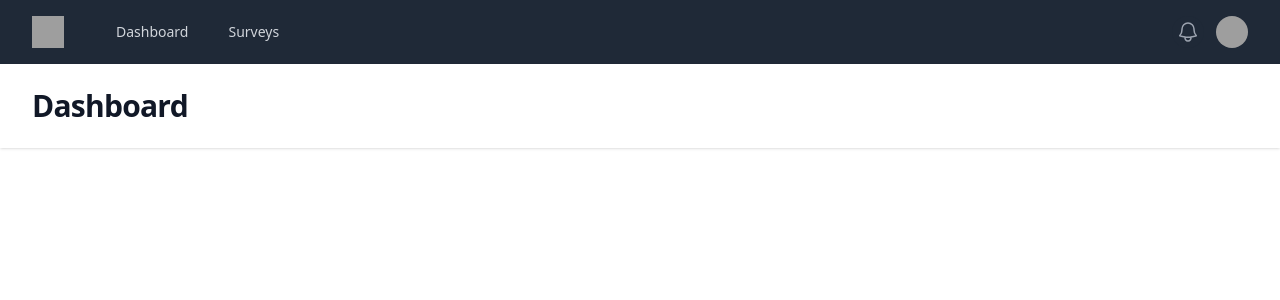
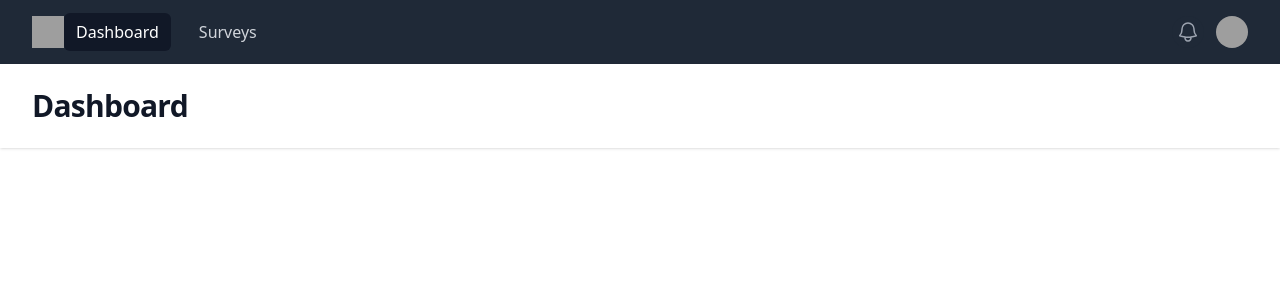
Before and after one commit to ori-123/surveypilot, a React (Vite) app in the folder sp-frontend/: page / in a window 1280 px wide. Shown: the top 300 px of the page. Built offline with nearby package versions, Linux system fonts and the light colour scheme; grey boxes are pictures that could not be loaded.

Commit message:
Bugfix Navlink in DefaultLayout.jsx

```diff
--- a/sp-frontend/src/components/DefaultLayout.jsx
+++ b/sp-frontend/src/components/DefaultLayout.jsx
@@ -1,7 +1,7 @@
-import { Fragment } from 'react'
-import { Disclosure, Menu, Transition } from '@headlessui/react'
-import { Bars3Icon, BellIcon, XMarkIcon } from '@heroicons/react/24/outline'
-import { NavLink, Outlet } from "react-router-dom";
+import {Fragment} from 'react'
+import {Disclosure, Menu, Transition} from '@headlessui/react'
+import {Bars3Icon, BellIcon, XMarkIcon} from '@heroicons/react/24/outline'
+import {NavLink, Outlet} from "react-router-dom";
 
 const user = {
 	name: 'Tom Cook',
@@ -10,11 +10,11 @@ const user = {
 		'https://images.unsplash.com/photo-1472099645785-5658abf4ff4e?ixlib=rb-1.2.1&ixid=eyJhcHBfaWQiOjEyMDd9&auto=format&fit=facearea&facepad=2&w=256&h=256&q=80',
 }
 const navigation = [
-    { name: 'Dashboard', to: '/' },
-    { name: 'Surveys', to: '/surveys' },
+	{name: 'Dashboard', to: '/'},
+	{name: 'Surveys', to: '/surveys'},
 ]
 const userNavigation = [
-    { name: 'Sign out', href: '#' },
+	{name: 'Sign out', href: '#'},
 ]
 
 function classNames(...classes) {
@@ -26,7 +26,7 @@ export default function DefaultLayout() {
 		<>
 			<div className="min-h-full">
 				<Disclosure as="nav" className="bg-gray-800">
-                    {({ open }) => (
+					{({open}) => (
 						<>
 							<div className="mx-auto max-w-7xl px-4 sm:px-6 lg:px-8">
 								<div className="flex h-16 items-center justify-between">
@@ -38,24 +38,19 @@ export default function DefaultLayout() {
 												alt="Your Company"
 											/>
 										</div>
-                                        <div className="hidden md:block">
-                                            <div className="ml-10 flex items-baseline space-x-4">
+										<div className="space-x-4">
 											{navigation.map((item) => (
-                                                    <a
+												<NavLink
 													key={item.name}
-                                                        href={item.href}
-                                                        className={classNames(
-                                                            item.current
-                                                                ? 'bg-gray-900 text-white'
-                                                                : 'text-gray-300 hover:bg-gray-700 hover:text-white',
-                                                            'rounded-md px-3 py-2 text-sm font-medium'
+													to={item.to}
+													className={({isActive}) => classNames(
+														isActive ? 'bg-gray-900 text-white' : 'text-gray-300 hover:bg-gray-700 hover:text-white',
+														'rounded-md px-3 py-2 text-base font-medium'
 													)}
-                                                        aria-current={item.current ? 'page' : undefined}
 												>
 													{item.name}
-                                                    </a>
+												</NavLink>
 											))}
-                                            </div>
 										</div>
 									</div>
 									<div className="hidden md:block">
@@ -64,18 +59,19 @@ export default function DefaultLayout() {
 												type="button"
 												className="relative rounded-full bg-gray-800 p-1 text-gray-400 hover:text-white focus:outline-none focus:ring-2 focus:ring-white focus:ring-offset-2 focus:ring-offset-gray-800"
 											>
-                                                <span className="absolute -inset-1.5" />
+												<span className="absolute -inset-1.5"/>
 												<span className="sr-only">View notifications</span>
-                                                <BellIcon className="h-6 w-6" aria-hidden="true" />
+												<BellIcon className="h-6 w-6" aria-hidden="true"/>
 											</button>
 
 											{/* Profile dropdown */}
 											<Menu as="div" className="relative ml-3">
 												<div>
-                                                    <Menu.Button className="relative flex max-w-xs items-center rounded-full bg-gray-800 text-sm focus:outline-none focus:ring-2 focus:ring-white focus:ring-offset-2 focus:ring-offset-gray-800">
-                                                        <span className="absolute -inset-1.5" />
+													<Menu.Button
+														className="relative flex max-w-xs items-center rounded-full bg-gray-800 text-sm focus:outline-none focus:ring-2 focus:ring-white focus:ring-offset-2 focus:ring-offset-gray-800">
+														<span className="absolute -inset-1.5"/>
 														<span className="sr-only">Open user menu</span>
-                                                        <img className="h-8 w-8 rounded-full" src={user.imageUrl} alt="" />
+														<img className="h-8 w-8 rounded-full" src={user.imageUrl} alt=""/>
 													</Menu.Button>
 												</div>
 												<Transition
@@ -87,10 +83,11 @@ export default function DefaultLayout() {
 													leaveFrom="transform opacity-100 scale-100"
 													leaveTo="transform opacity-0 scale-95"
 												>
-                                                    <Menu.Items className="absolute right-0 z-10 mt-2 w-48 origin-top-right rounded-md bg-white py-1 shadow-lg ring-1 ring-black ring-opacity-5 focus:outline-none">
+													<Menu.Items
+														className="absolute right-0 z-10 mt-2 w-48 origin-top-right rounded-md bg-white py-1 shadow-lg ring-1 ring-black ring-opacity-5 focus:outline-none">
 														{userNavigation.map((item) => (
 															<Menu.Item key={item.name}>
-                                                                {({ active }) => (
+																{({active}) => (
 																	<a
 																		href={item.href}
 																		className={classNames(
@@ -110,13 +107,14 @@ export default function DefaultLayout() {
 									</div>
 									<div className="-mr-2 flex md:hidden">
 										{/* Mobile menu button */}
-                                        <Disclosure.Button className="relative inline-flex items-center justify-center rounded-md bg-gray-800 p-2 text-gray-400 hover:bg-gray-700 hover:text-white focus:outline-none focus:ring-2 focus:ring-white focus:ring-offset-2 focus:ring-offset-gray-800">
-                                            <span className="absolute -inset-0.5" />
+										<Disclosure.Button
+											className="relative inline-flex items-center justify-center rounded-md bg-gray-800 p-2 text-gray-400 hover:bg-gray-700 hover:text-white focus:outline-none focus:ring-2 focus:ring-white focus:ring-offset-2 focus:ring-offset-gray-800">
+											<span className="absolute -inset-0.5"/>
 											<span className="sr-only">Open main menu</span>
 											{open ? (
-                                                <XMarkIcon className="block h-6 w-6" aria-hidden="true" />
+												<XMarkIcon className="block h-6 w-6" aria-hidden="true"/>
 											) : (
-                                                <Bars3Icon className="block h-6 w-6" aria-hidden="true" />
+												<Bars3Icon className="block h-6 w-6" aria-hidden="true"/>
 											)}
 										</Disclosure.Button>
 									</div>
@@ -124,36 +122,41 @@ export default function DefaultLayout() {
 							</div>
 
 							<Disclosure.Panel className="md:hidden">
-                                <div className="space-y-1 px-2 pb-3 pt-2 sm:px-3">
+								<div className="ml-10 flex items-baseline space-x-4">
 									{navigation.map((item) => (
-                                        <NavLink
+										<a
 											key={item.name}
-                                            to={item.to}
-                                            className={({ isActive }) => classNames(
-                                                isActive ? 'bg-gray-900 text-white' : 'text-gray-300 hover:bg-gray-700 hover:text-white',
-                                                'block rounded-md px-3 py-2 text-base font-medium'
+											href={item.href}
+											className={classNames(
+												item.current
+													? 'bg-gray-900 text-white'
+													: 'text-gray-300 hover:bg-gray-700 hover:text-white',
+												'rounded-md px-3 py-2 text-sm font-medium'
 											)}
+											aria-current={item.current ? 'page' : undefined}
 										>
 											{item.name}
-                                        </NavLink>
+										</a>
 									))}
 								</div>
 								<div className="border-t border-gray-700 pb-3 pt-4">
 									<div className="flex items-center px-5">
 										<div className="flex-shrink-0">
-                                            <img className="h-10 w-10 rounded-full" src={user.imageUrl} alt="" />
+											<img className="h-10 w-10 rounded-full" src={user.imageUrl} alt=""/>
 										</div>
 										<div className="ml-3">
-                                            <div className="text-base font-medium leading-none text-white">{user.name}</div>
-                                            <div className="text-sm font-medium leading-none text-gray-400">{user.email}</div>
+											<div
+												className="text-base font-medium leading-none text-white">{user.name}</div>
+											<div
+												className="text-sm font-medium leading-none text-gray-400">{user.email}</div>
 										</div>
 										<button
 											type="button"
 											className="relative ml-auto flex-shrink-0 rounded-full bg-gray-800 p-1 text-gray-400 hover:text-white focus:outline-none focus:ring-2 focus:ring-white focus:ring-offset-2 focus:ring-offset-gray-800"
 										>
-                                            <span className="absolute -inset-1.5" />
+											<span className="absolute -inset-1.5"/>
 											<span className="sr-only">View notifications</span>
-                                            <BellIcon className="h-6 w-6" aria-hidden="true" />
+											<BellIcon className="h-6 w-6" aria-hidden="true"/>
 										</button>
 									</div>
 									<div className="mt-3 space-y-1 px-2">
@@ -174,7 +177,7 @@ export default function DefaultLayout() {
 					)}
 				</Disclosure>
 
-                <Outlet />
+				<Outlet/>
 
 			</div>
 		</>
```
Also changed, not shown: 1 other file (tests, documents, lock files or other folders). Lines whose indentation alone changed are shown as unchanged.
